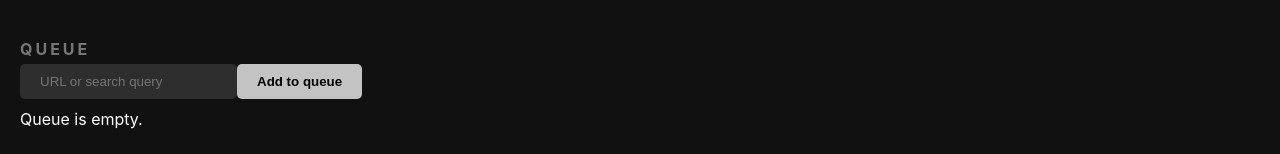
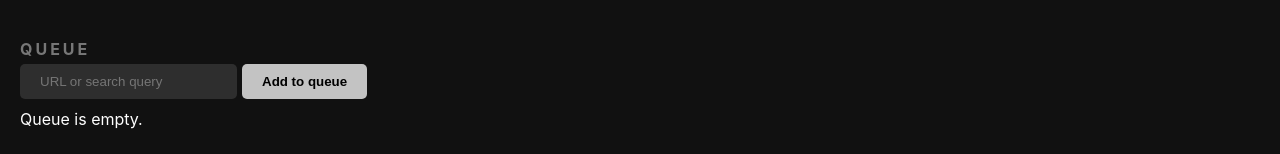
Before and after one commit to mat-sz/audiocracy-web, a React (Create React App) app: page / in a window 1280 px wide. Shown: the part 149-303 px from the top of the page. Built offline with nearby package versions, Linux system fonts and the light colour scheme; what typesocket would draw is missing.

Commit message:
added margin between form elements

```diff
--- a/src/App.scss
+++ b/src/App.scss
@@ -24,6 +24,11 @@ a {
   &:hover {
     text-decoration: underline;
   }
+}
+
+input,
+button {
+  margin-right: 5px;
 }
 
 .App {
```
